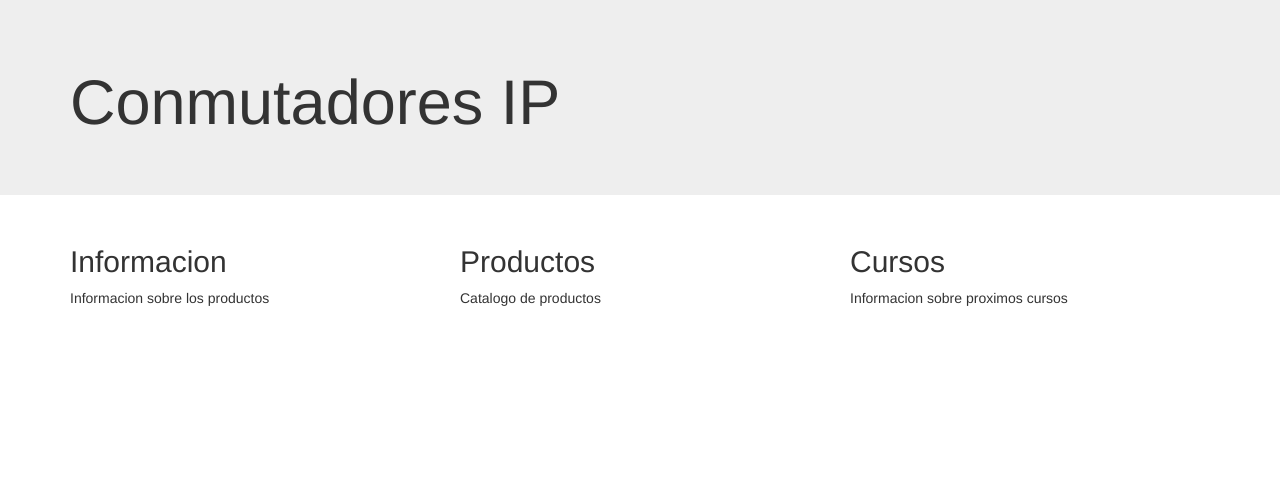
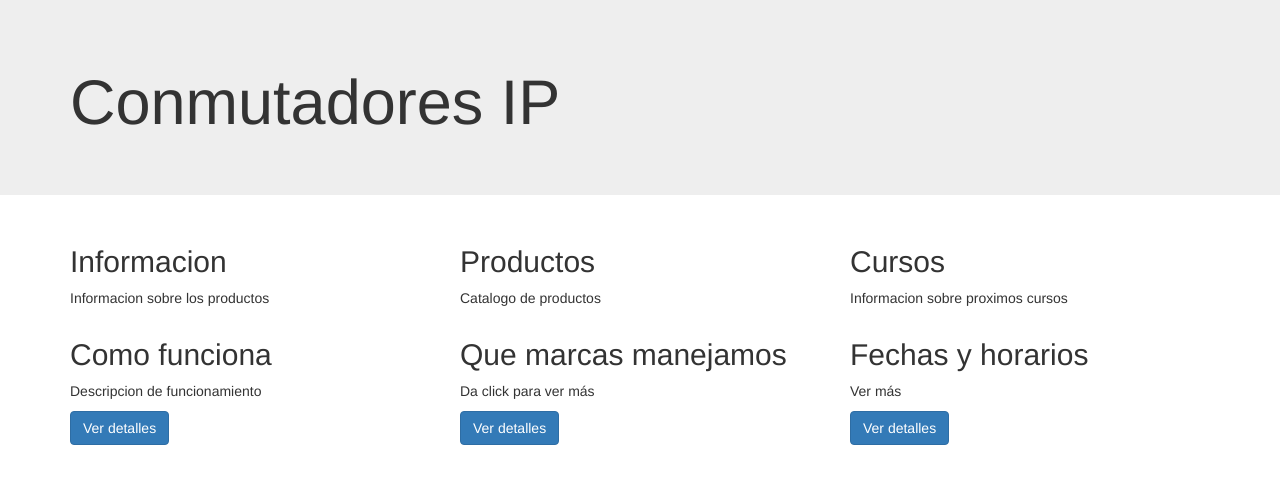
Before and after one commit to andresmartinesz/16100230-ComunicacionStore, a website: page index.html in a window 1280 px wide. Drawn offline with nearby package versions, Linux system fonts and the light colour scheme.

Commit message:
Cambios practica Grid

```diff
--- a/index.html
+++ b/index.html
@@ -15,18 +15,43 @@
 
       <div class="container">
         <div class="row">
-            <div class="col-md-4">
+            <div class="col-sm-4">
                 <h2>Informacion</h2>
                 <p>Informacion sobre los productos</p>
               </div>
-              <div class="col-md-4">
+              <div class="col-sm-4">
                 <h2>Productos</h2>
                 <p>Catalogo de productos</p>
               </div>
-              <div class="col-md-4">
+              <div class="col-sm-4">
                 <h2>Cursos</h2>
                 <p>Informacion sobre proximos cursos</p>
               </div>
+        </div>
+        <div class="row">
+          <div class="col-sm-4">
+            <div>
+              <h2>Como funciona</h2>
+            <p>Descripcion de funcionamiento</p>
+            </div>
+            <div><button class = "btn btn-primary btn-ver">Ver detalles</button></div>
+          </div>
+          <div class="col-sm-4">
+            <div>
+              <h2>Que marcas manejamos</h2>
+            <p>Da click para ver más</p>
+            </div>
+            <div><button class = "btn btn-primary btn-ver">Ver detalles</button></div>
+          </div>
+          <div class="col-sm-4">
+            <div>
+              <h2>Fechas y horarios</h2>
+            <p>Ver más</p>
+            </div>
+            <div><button class = "btn btn-primary btn-ver">Ver detalles</button></div>
+          </div>
+        </div>
+      </div>
 
         <script src="node_modules/jquery/dist/jquery.min.js"></script>
         <script src="node_modules/popper.js/dist/popper.min.js"></script>
```
